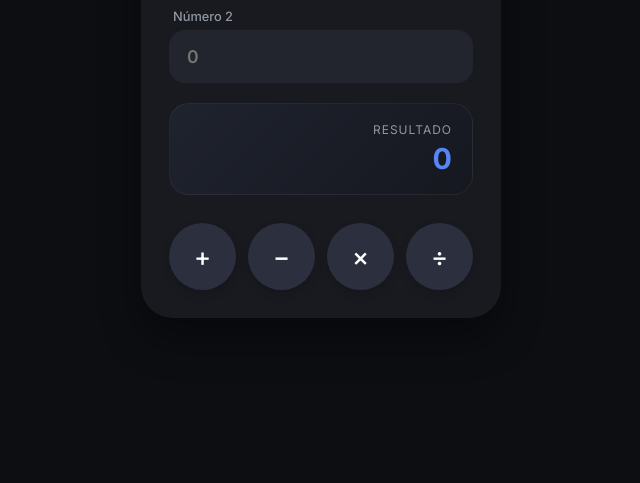
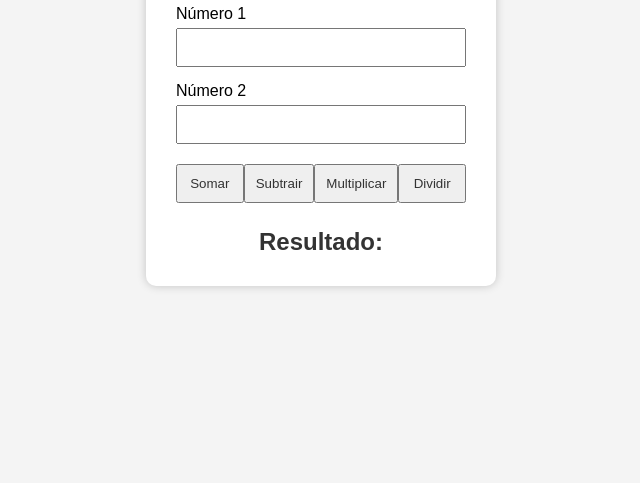
Before and after one commit to ThomyThom/calculadora, a plain HTML site: page index.html in a window 1280 px wide. Shown: the part 317-800 px from the top of the page, without its empty margins (319-959 px from the left). Drawn offline with Linux system fonts and the light colour scheme.

Commit message:
v2.5.0-final files

```diff
--- a/index.html
+++ b/index.html
@@ -4,40 +4,22 @@
     <meta charset="UTF-8">
     <meta name="viewport" content="width=device-width, initial-scale=1.0">
     <title>Calculadora Multifuncional</title>
-    <link rel="preconnect" href="https://fonts.googleapis.com">
-    <link rel="preconnect" href="https://fonts.gstatic.com" crossorigin>
-    <link href="https://fonts.googleapis.com/css2?family=Inter:wght@400;500;600;700&display=swap" rel="stylesheet">
     <link rel="stylesheet" href="style.css">
 </head>
 <body>
     <div class="calculadora">
-        <header class="header">
-            <h1>Calculadora</h1>
-        </header>
-
-        <div class="display-container">
-            <div class="input-group">
-                <label for="numero1">Número 1</label>
-                <input type="number" id="numero1" placeholder="0" autocomplete="off">
-            </div>
-
-            <div class="input-group">
-                <label for="numero2">Número 2</label>
-                <input type="number" id="numero2" placeholder="0" autocomplete="off">
-            </div>
-
-            <div class="resultado-box">
-                <span class="resultado-label">Resultado</span>
-                <h2 id="resultado">0</h2>
-            </div>
+        <h1>Calculadora Multifuncional</h1>
+        <label>Número 1</label>
+        <input type="number" id="numero1">
+        <label>Número 2</label>
+        <input type="number" id="numero2">
+        <div class="botoes">
+            <button onclick="somar()">Somar</button>
+            <button onclick="subtrair()">Subtrair</button>
+            <button onclick="multiplicar()">Multiplicar</button>
+            <button onclick="dividir()">Dividir</button>
         </div>
-
-        <div class="botoes">
-            <button class="btn op-btn" onclick="somar()">+</button>
-            <button class="btn op-btn" onclick="subtrair()">−</button>
-            <button class="btn op-btn" onclick="multiplicar()">×</button>
-            <button class="btn op-btn" onclick="dividir()">÷</button>
-        </div>
+        <h2 id="resultado">Resultado:</h2>
     </div>
     <script src="script.js"></script>
 </body>
--- a/script.js
+++ b/script.js
@@ -1,66 +1,31 @@
-function obterValores() {
-    const n1 = document.getElementById('numero1').value;
-    const n2 = document.getElementById('numero2').value;
-    return {
-        num1: Number(n1),
-        num2: Number(n2),
-        valido: n1 !== '' && n2 !== ''
-    };
-}
-
-function dispararAnimacao() {
-    const box = document.querySelector('.resultado-box');
-    // Remove a classe para reiniciar a animação se clicar consecutivamente
-    box.classList.remove('animar');
-    // Força o reflow do navegador
-    void box.offsetWidth;
-    // Adiciona a classe de animação
-    box.classList.add('animar');
-}
-
-function exibirResultado(valor, eErro = false) {
-    const resElement = document.getElementById('resultado');
-
-    if (eErro) {
-        resElement.classList.add('erro');
-        resElement.innerText = valor;
-    } else {
-        resElement.classList.remove('erro');
-        // Formata números decimais longos para não quebrar a tela
-        const resultadoFormatado = Number.isInteger(valor) ? valor : parseFloat(valor.toFixed(4));
-        resElement.innerText = resultadoFormatado;
-    }
-
-    // Dispara o efeito visual na caixa
-    dispararAnimacao();
-}
-
 function somar() {
-    const { num1, num2, valido } = obterValores();
-    if (!valido) return exibirResultado('Preencha os campos', true);
-    exibirResultado(num1 + num2);
+    let numero1 = Number(document.getElementById("numero1").value);
+    let numero2 = Number(document.getElementById("numero2").value);
+    let resultado = numero1 + numero2;
+    document.getElementById("resultado").innerHTML = "Resultado: " + resultado;
 }
 
 function subtrair() {
-    const { num1, num2, valido } = obterValores();
-    if (!valido) return exibirResultado('Preencha os campos', true);
-    exibirResultado(num1 - num2);
+    let numero1 = Number(document.getElementById("numero1").value);
+    let numero2 = Number(document.getElementById("numero2").value);
+    let resultado = numero1 - numero2;
+    document.getElementById("resultado").innerHTML = "Resultado: " + resultado;
 }
 
 function multiplicar() {
-    const { num1, num2, valido } = obterValores();
-    if (!valido) return exibirResultado('Preencha os campos', true);
-    exibirResultado(num1 * num2);
+    const num1 = Number(document.getElementById('numero1').value);
+    const num2 = Number(document.getElementById('numero2').value);
+    document.getElementById('resultado').innerText = `Resultado: ${num1 * num2}`;
 }
 
 function dividir() {
-    const { num1, num2, valido } = obterValores();
-    if (!valido) return exibirResultado('Preencha os campos', true);
+    const num1 = Number(document.getElementById('numero1').value);
+    const num2 = Number(document.getElementById('numero2').value);
 
     if (num2 === 0) {
-        exibirResultado('Divisão por zero!', true);
+        document.getElementById('resultado').innerText = "Erro: Divisão por zero!";
         return;
     }
 
-    exibirResultado(num1 / num2);
+    document.getElementById('resultado').innerText = `Resultado: ${num1 / num2}`;
 }
--- a/style.css
+++ b/style.css
@@ -1,180 +1,61 @@
-:root {
-    --bg-color: #0d0e12;
-    --card-bg: #181a20;
-    --input-bg: #22252e;
-    --btn-bg: #2c303e;
-    --btn-active: #3c4255;
-    --accent-color: #5686f5;
-    --accent-active: #4071e1;
-    --text-primary: #ffffff;
-    --text-secondary: #8f96a3;
-    --error-color: #ff5252;
-}
-
 * {
     margin: 0;
     padding: 0;
     box-sizing: border-box;
-    font-family: 'Inter', sans-serif;
-    -webkit-tap-highlight-color: transparent;
 }
 
 body {
-    background-color: var(--bg-color);
+    font-family: Arial, Helvetica, sans-serif;
+    background: #f4f4f4;
     display: flex;
     justify-content: center;
     align-items: center;
-    min-height: 100vh;
-    padding: 20px;
+    height: 100vh;
 }
 
 .calculadora {
-    background: var(--card-bg);
-    padding: 28px;
-    width: 100%;
-    max-width: 360px;
-    border-radius: 32px;
-    box-shadow: 0 20px 40px rgba(0, 0, 0, 0.4);
-    display: flex;
-    flex-direction: column;
-    gap: 20px;
+    background: white;
+    padding: 30px;
+    width: 350px;
+    border-radius: 10px;
+    box-shadow: 0px 0px 10px rgba(0, 0, 0, 0.2);
 }
 
-.header h1 {
-    font-size: 1.25rem;
-    font-weight: 600;
-    color: var(--text-secondary);
+h1 {
     text-align: center;
+    margin-bottom: 20px;
+    user-select: none;
 }
 
-.display-container {
-    display: flex;
-    flex-direction: column;
-    gap: 14px;
+label {
+    display: block;
+    margin-top: 15px;
 }
 
-.input-group {
-    display: flex;
-    flex-direction: column;
-    gap: 6px;
+input {
+    width: 100%;
+    padding: 10px;
+    margin-top: 5px;
+    color: #333;
 }
 
-.input-group label {
-    font-size: 0.8rem;
-    font-weight: 500;
-    color: var(--text-secondary);
-    margin-left: 4px;
+.botoes {
+    display: flex;
+    justify-content: space-between;
+    margin-top: 20px;
+    color: #333;
+    user-select: none;
 }
 
-.input-group input {
-    width: 100%;
-    padding: 14px 16px;
-    background: var(--input-bg);
-    border: 2px solid transparent;
-    border-radius: 16px;
-    font-size: 1.1rem;
-    font-weight: 600;
-    color: var(--text-primary);
-    outline: none;
-    transition: border-color 0.2s ease, background 0.2s ease;
-}
-
-.input-group input:focus {
-    border-color: var(--accent-color);
-    background: #282c37;
-}
-
-/* Remove as setinhas padrão do input number */
-input[type=number]::-webkit-inner-spin-button,
-input[type=number]::-webkit-outer-spin-button {
-    -webkit-appearance: none;
-    margin: 0;
-}
-
-.resultado-box {
-    background: linear-gradient(135deg, #1f232e, #161820);
-    padding: 18px 20px;
-    border-radius: 20px;
-    text-align: right;
-    margin-top: 6px;
-    border: 1px solid rgba(255, 255, 255, 0.05);
-}
-
-.resultado-label {
-    display: block;
-    font-size: 0.75rem;
-    text-transform: uppercase;
-    letter-spacing: 1px;
-    color: var(--text-secondary);
-    margin-bottom: 4px;
+button {
+    width: 48%;
+    padding: 10px;
+    cursor: pointer;
+    color: #333;
 }
 
 #resultado {
-    font-size: 1.8rem;
-    font-weight: 700;
-    color: var(--accent-color);
-    word-break: break-all;
+    margin-top: 25px;
+    text-align: center;
+    color: #333;
 }
-
-#resultado.erro {
-    color: var(--error-color);
-    font-size: 1.1rem;
-}
-
-/* Grade de Botões com Efeito Touch */
-.botoes {
-    display: grid;
-    grid-template-columns: repeat(4, 1fr);
-    gap: 12px;
-    margin-top: 8px;
-}
-
-.btn {
-    aspect-ratio: 1 / 1;
-    border: none;
-    border-radius: 50%;
-    background: var(--btn-bg);
-    color: var(--text-primary);
-    font-size: 1.6rem;
-    font-weight: 500;
-    cursor: pointer;
-    display: flex;
-    align-items: center;
-    justify-content: center;
-    user-select: none;
-    transition: transform 0.12s cubic-bezier(0.2, 0, 0, 1), background-color 0.15s ease;
-    box-shadow: 0 4px 10px rgba(0, 0, 0, 0.15);
-}
-
-/* Animação estilo Samsung (Scale Down + Color Shift) */
-.btn:hover {
-    background: var(--btn-active);
-}
-
-.btn:active {
-    transform: scale(0.88);
-    background: var(--accent-color);
-    color: #ffffff;
-    box-shadow: 0 0 15px rgba(86, 134, 245, 0.4);
-}
-
-/* Animação para a caixa de resultado */
-@keyframes popResultado {
-    0% {
-        transform: scale(0.96);
-        box-shadow: 0 0 0 rgba(86, 134, 245, 0);
-    }
-    50% {
-        transform: scale(1.04);
-        box-shadow: 0 0 25px rgba(86, 134, 245, 0.5);
-    }
-    100% {
-        transform: scale(1);
-        box-shadow: 0 0 0 rgba(86, 134, 245, 0);
-    }
-}
-
-/* Classe aplicada via JS ao calcular */
-.resultado-box.animar {
-    animation: popResultado 0.35s cubic-bezier(0.175, 0.885, 0.32, 1.275);
-}
```
